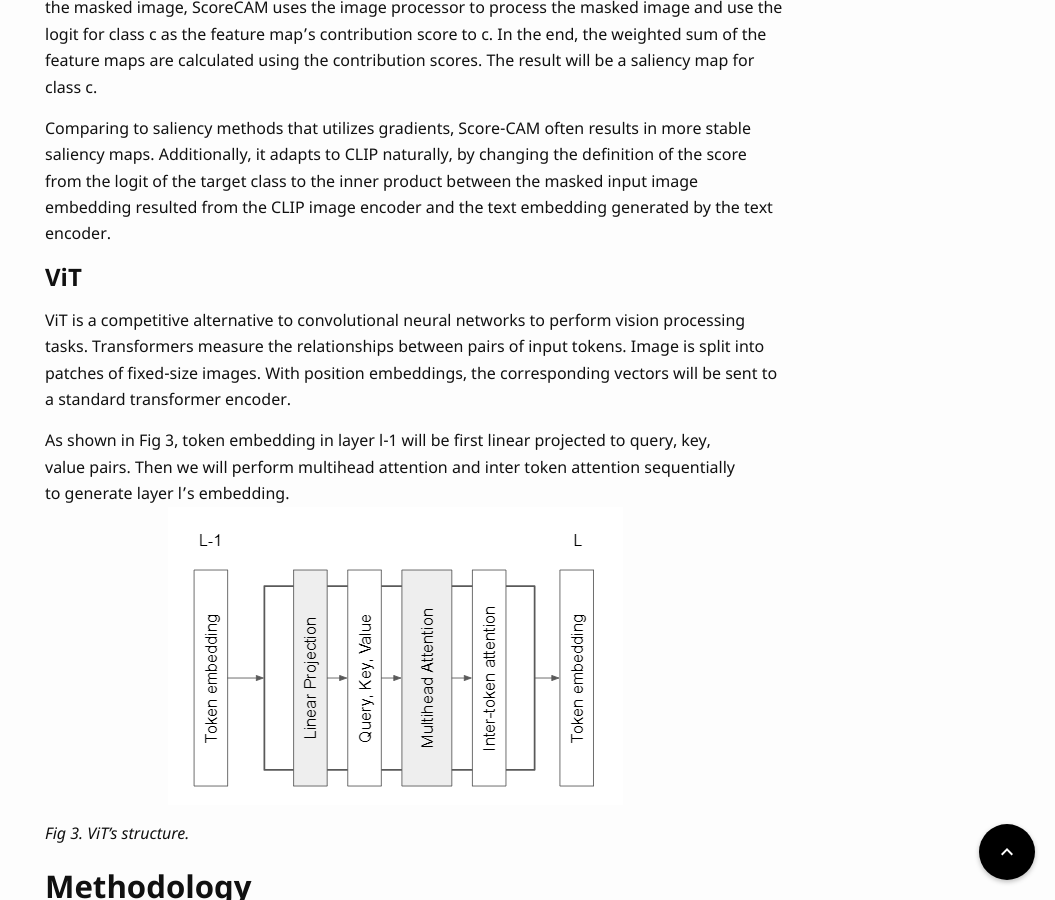
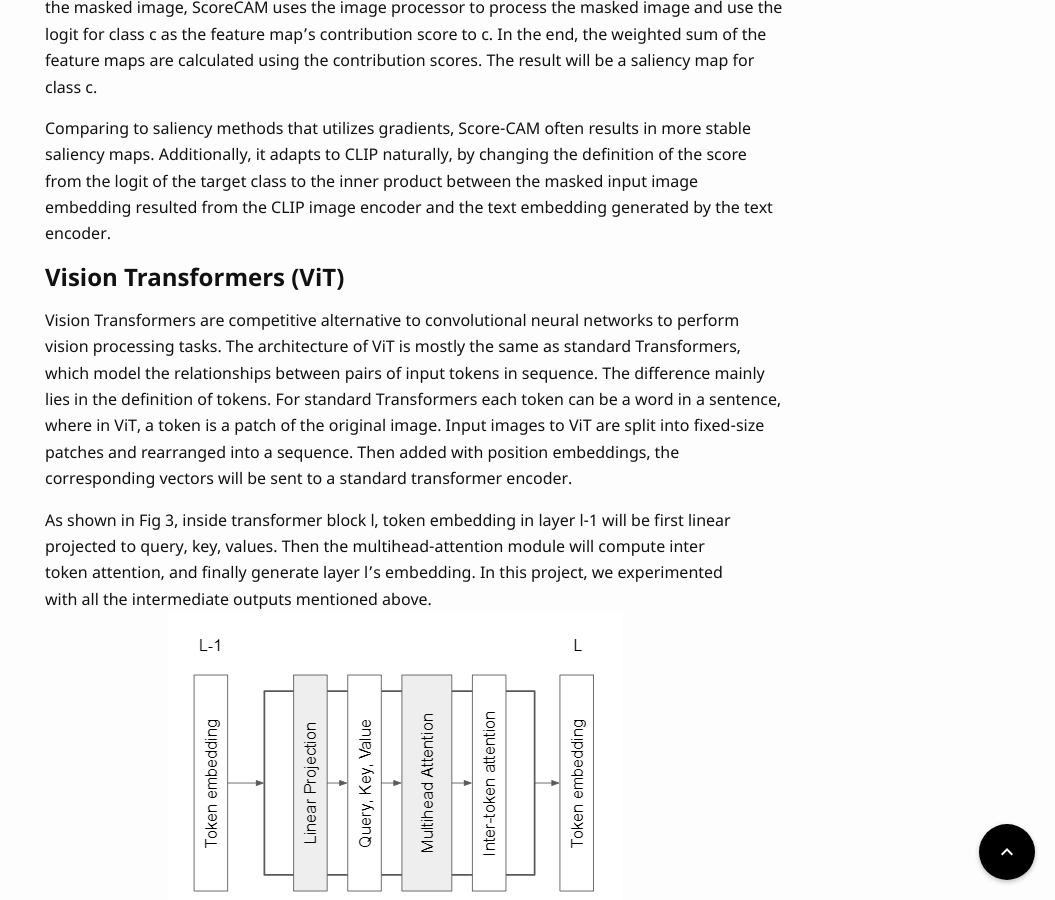
Before and after one commit to UCLAdeepvision/CS269-projects-2022spring, a Jekyll site: the page built from _posts/2022-04-10-team03-instruction-to-post.md, in a window 1280 px wide and 900 px high, scrolled down 4133 px. Shown: the whole window, without its empty margins (225-1280 px from the left). Built offline with Jekyll 4.4.1, drawn with Linux system fonts in a browser that asks for light colours; some web fonts are replaced; formulas are drawn with MathJax 3; comment, search, counter and statistics services are not loaded; some of the changed text lies outside the part shown.

Commit message:
Update 2022-04-10-team03-instruction-to-post.md

```diff
--- a/_posts/2022-04-10-team03-instruction-to-post.md
+++ b/_posts/2022-04-10-team03-instruction-to-post.md
@@ -48,10 +48,10 @@ More detaily, given an input image and a CNN based image processor f, ScoreCAM w
 
 Comparing to saliency methods that utilizes gradients, Score-CAM often results in more stable saliency maps. Additionally, it adapts to CLIP naturally, by changing the definition of the score from the logit of the target class to the inner product between the masked input image embedding resulted from the CLIP image encoder and the text embedding generated by the text encoder.
 
-### ViT
-ViT is a competitive alternative to convolutional neural networks to perform vision processing tasks. Transformers measure the relationships between pairs of input tokens. Image is split into patches of fixed-size images. With position embeddings, the corresponding vectors will be sent to a standard transformer encoder.
+### Vision Transformers (ViT)
+Vision Transformers are competitive alternative to convolutional neural networks to perform vision processing tasks. The architecture of ViT is mostly the same as standard Transformers, which model the relationships between pairs of input tokens in sequence. The difference mainly lies in the definition of tokens. For standard Transformers each token can be a word in a sentence, where in ViT, a token is a patch of the original image. Input images to ViT are split into fixed-size patches and rearranged into a sequence. Then added with position embeddings, the corresponding vectors will be sent to a standard transformer encoder.
 
-As shown in Fig 3, token embedding in layer l-1 will be first linear projected to query, key, value pairs. Then we will perform multihead attention and inter token attention sequentially to generate layer l's embedding.
+As shown in Fig 3, inside transformer block l, token embedding in layer l-1 will be first linear projected to query, key, values. Then the multihead-attention module will compute inter token attention, and finally generate layer l's embedding. In this project, we experimented with all the intermediate outputs mentioned above.
 ![Vit]({{ '/assets/images/team03/final/vit.png' | relative_url }})
 {: style="width: 700px; max-width: 100%;"}
 *Fig 3. ViT's structure.*
```
